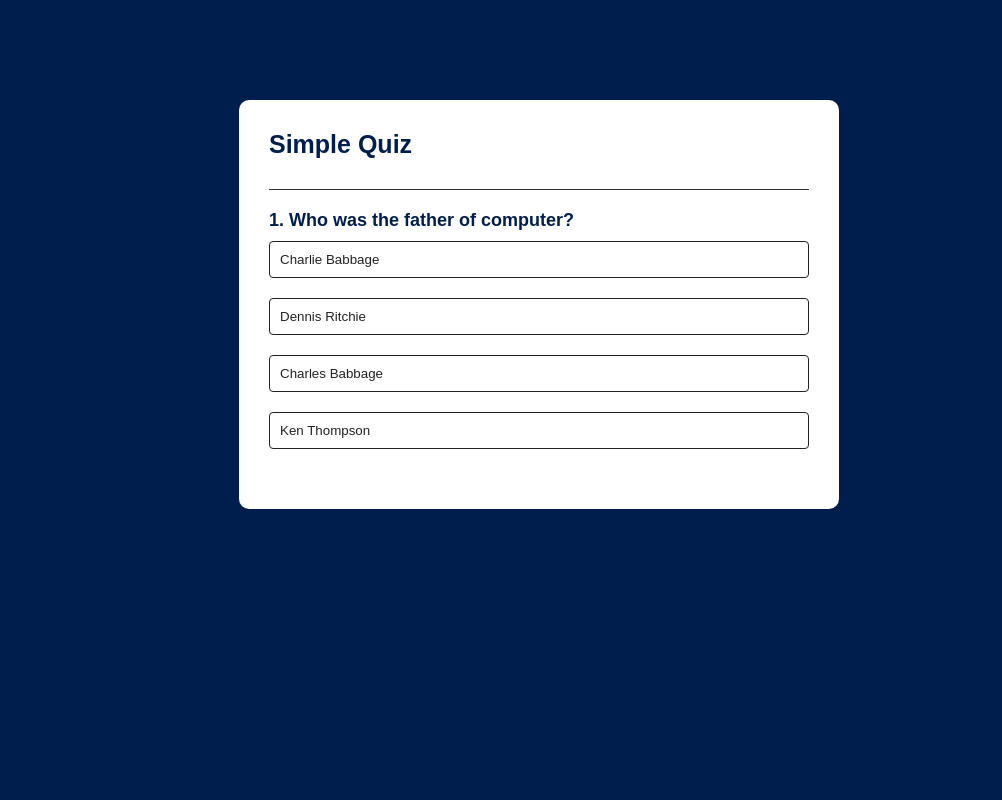
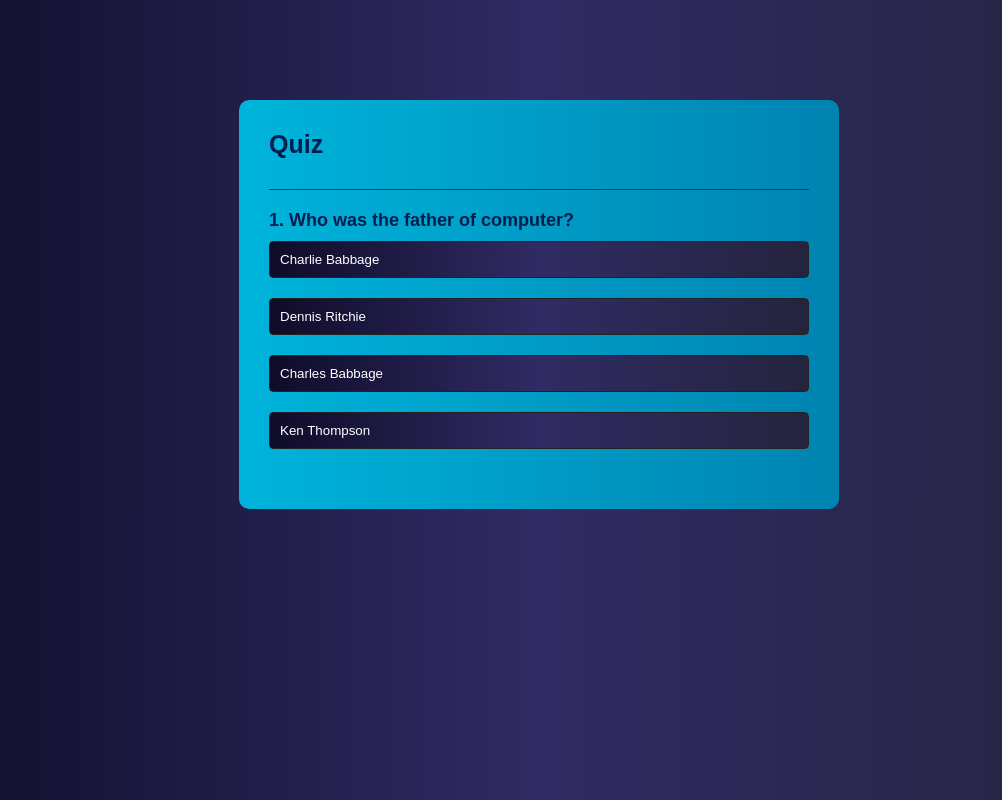
Before and after one commit to dvdrsh-12/QuizApp, a plain HTML site: page index.html in a window 1280 px wide. Shown: the whole page, without its empty margins (101-1103 px from the left). Drawn offline with Linux system fonts and the light colour scheme.

Commit message:
Coloring Styles Changed

```diff
--- a/index.html
+++ b/index.html
@@ -8,7 +8,7 @@
   </head>
   <body>
     <div class="app">
-      <h1>Simple Quiz</h1>
+      <h1>Quiz</h1>
       <div class="quiz">
         <h2 id="question"></h2>
         <div id="answer-buttons">
--- a/style.css
+++ b/style.css
@@ -6,11 +6,11 @@
 }
 
 body {
-    background: #001e4d;
+    background-image: linear-gradient(to right, #0f0c29, #302b63, #24243e);
 }
 
 .app {
-    background: #ffffff;
+    background-image: linear-gradient(to right, #00b4db, #0083b0);
     width: 90%;
     max-width: 600px;
     margin: 100px auto 0;
@@ -37,7 +37,7 @@ body {
 }
 
 .btn {
-    background: #ffffff;
+    background-image: linear-gradient(to right, #0f0c29, #302b63, #24243e);
     color: #222222;
     font-weight: 500;
     width: 100%;
@@ -47,6 +47,7 @@ body {
     text-align: left;
     border-radius: 4px;
     cursor: pointer;
+    color: #ffffff;
 }
 
 .btn:hover:not([disabled]) {
```
